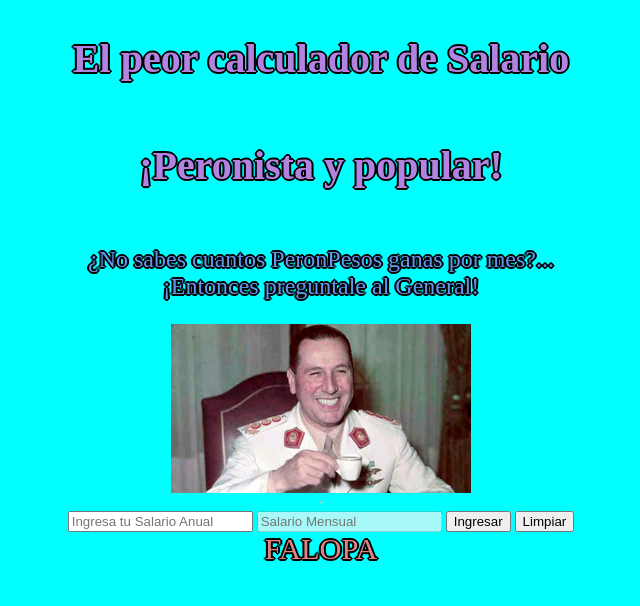
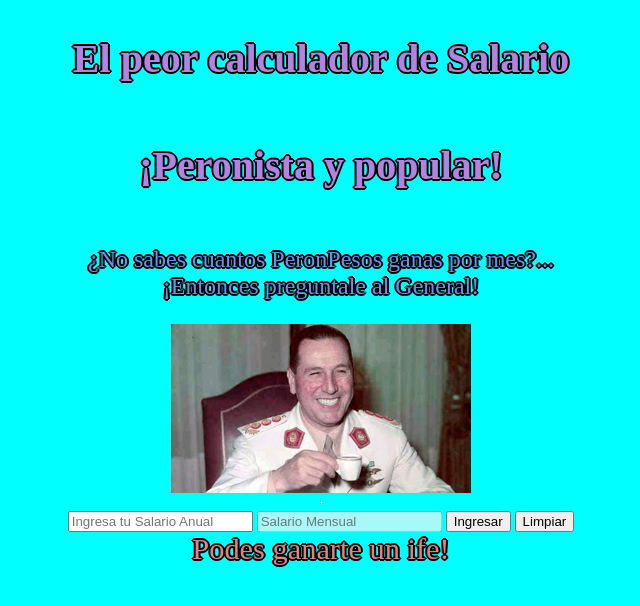
Before and after one commit to davidicabello/clase-5, a plain HTML site: page index.html in a window 1280 px wide. Shown: the whole page, without its empty margins (319-959 px from the left). Drawn offline with Linux system fonts and the light colour scheme.

Commit message:
Changes FALOPA
No drugs refferences allowed

```diff
--- a/index.html
+++ b/index.html
@@ -23,7 +23,7 @@
         <input type="submit" value="Ingresar" id="ingresar" />
         <button type="reset">Limpiar</button>
     </form>
-    <div id="resultado">FALOPA</div>
+    <div id="resultado">Podes ganarte un ife!</div>
 </body>
 
 <script src="tarea-clase-5.js"></script>
```
